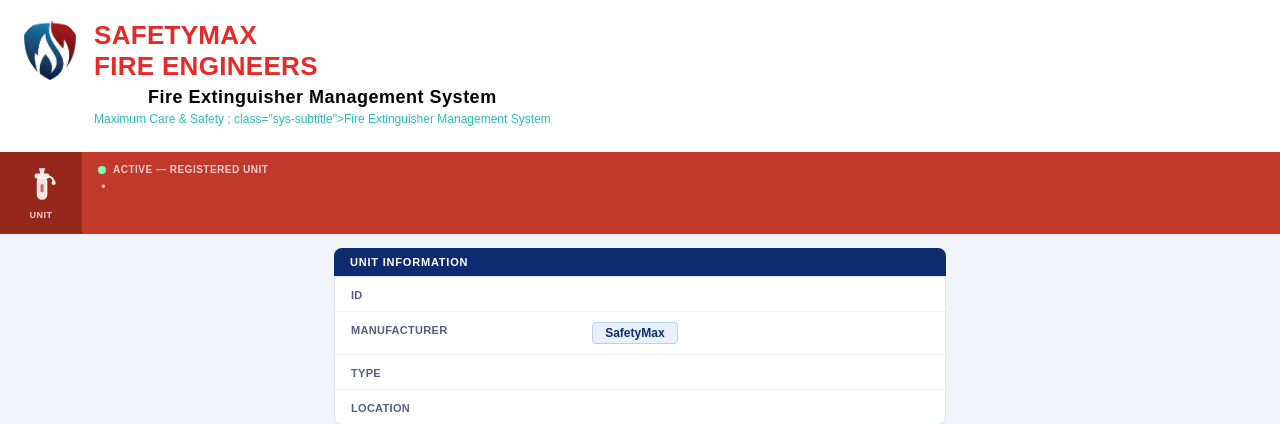
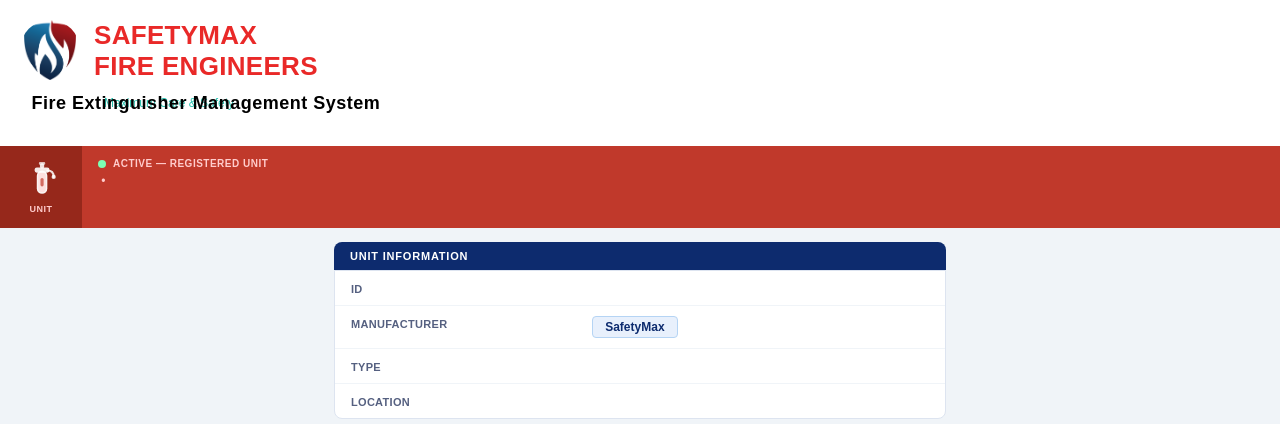
Before and after one commit to safetymaxfireit-cloud/smfe-qr-tracking-system, a Flask app: template templates/view.html in a window 1280 px wide. Shown: the top 424 px of the page. Run offline with Flask 3, Linux system fonts and the light colour scheme; the template is opened without the code that fills it, so the values that code supplies are empty; some libraries are stand-ins or nearby versions; some web fonts are replaced.

Commit message:
Update view.html

```diff
--- a/templates/view.html
+++ b/templates/view.html
@@ -41,7 +41,7 @@ body {
       transition: background .2s;
     }
 
-    .logo-img { width: 60px; height: 60px; object-fit: contain; border-radius: 90%; }
+    .logo-img { width: 60px; height: 60px; object-fit: contain; border-radius: 95%; }
     .logo-upload-circle:hover { background: rgba(255,255,255,0.18); }
     .logo-upload-circle img { width: 100%; height: 100%; object-fit: cover; border-radius: 50%; }
     .upload-plus { font-size: 22px; color: #c0392b; line-height: 1; }
@@ -52,11 +52,28 @@ body {
       font-family: 'SMFont', Arial, sans-serif;
       letter-spacing: 0.3px; text-align: left;
     }
+    .header-wrapper {
+      display: flex;
+      align-items: center; /* Vertically aligns them */
+      position: relative;  /* Necessary for the center positioning */
+      width: 100%;
+      padding: 10px;
+    }
     .brand-tagline { font-size: 12px; color: #27c2af; margin-top: 4px; text-align: left; }
     .sys-subtitle {
-      font-size: 18px; color: #000; font-weight: 700;
+      /* Positioning Logic */
+      position: absolute;
+      left: 50%;
+      transform: translateX(-50%);
+      white-space: nowrap;
+
+      /* Your Original Styles */
+      font-size: 18px;
+      color: #000;
+      font-weight: 700;
       font-family: 'SMFont', Arial, sans-serif;
-      letter-spacing: 0.5px; margin-top: 05px; text-align: center;
+      letter-spacing: 0.5px;
+      margin-top: 5px; /* Fixed '05px' to '5px' */
     }
 
     .unit-banner { background: #c0392b; }
@@ -114,8 +131,10 @@ body {
     <div>
       <div class="brand-name">SAFETYMAX</div>
       <div class="brand-name">FIRE ENGINEERS</div>
-      <div class="sys-subtitle">Fire Extinguisher Management System</div>
-      <div class="brand-tagline">Maximum Care &amp; Safety ; class="sys-subtitle">Fire Extinguisher Management System</div>
+      <div class="header-wrapper">
+        <div class="brand-tagline">Maximum Care & Safety</div>
+        <div class="sys-subtitle">Fire Extinguisher Management System</div>
+      </div>
     </div>
   </div>
 </div>
```
